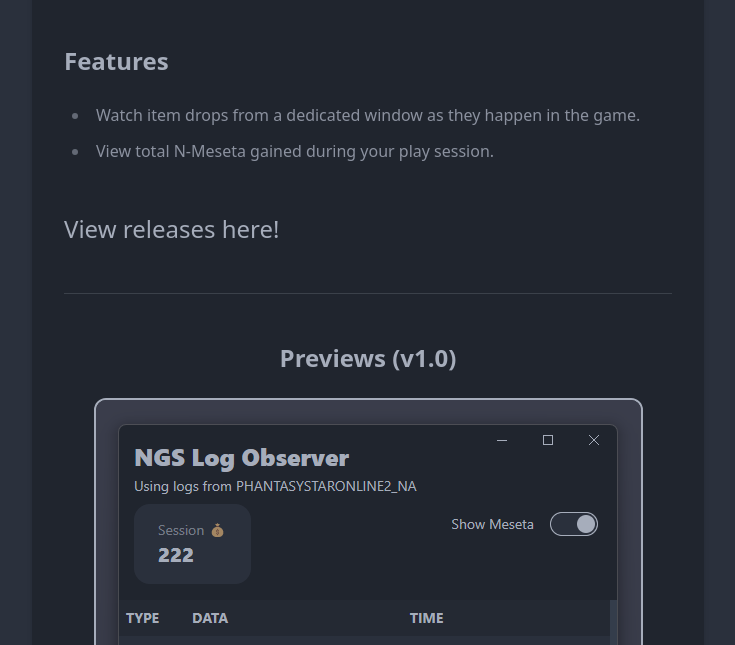
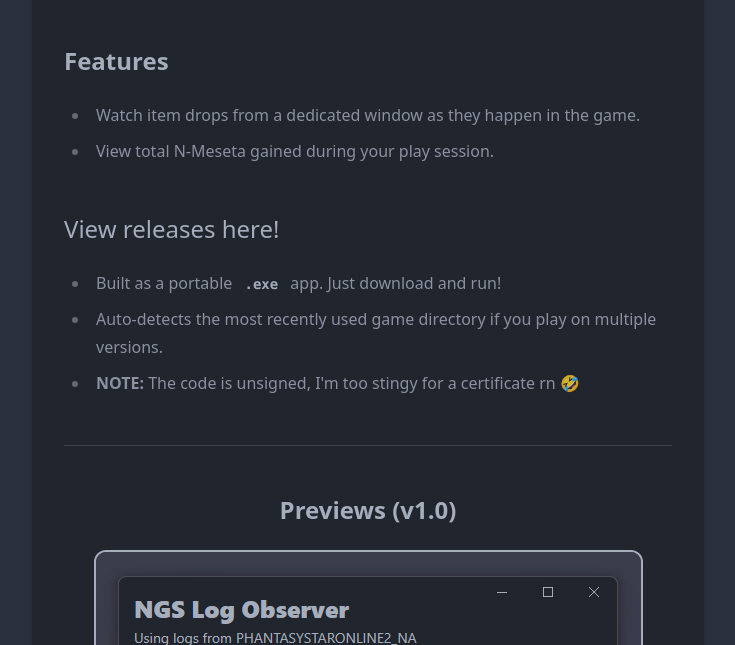
Before and after one commit to jojobii-arks/ngs-log-observer, an Astro site in the folder web/: page / in a window 1280 px wide. Shown: the part 155-800 px from the top of the page, without its empty margins (272-1007 px from the left). Built offline with nearby package versions, Linux system fonts and the light colour scheme; Astro itself is replaced by a stand-in of ours.

Commit message:
change(web): add more details about app

```diff
--- a/web/src/pages/index.astro
+++ b/web/src/pages/index.astro
@@ -4,7 +4,7 @@ import Core from '../components/Core.astro';
 
 <Core>
   <div class="p-8">
-    <div class="max-w-2xl prose mx-auto rounded-lg bg-base-300 p-8 shadow-md">
+    <div class="max-w-2xl prose mx-auto rounded-xl bg-base-300 p-8 shadow-md">
       <header>
         <h1 class="mb-2">NGS Log Observer</h1>
         <p>
@@ -31,6 +31,19 @@ import Core from '../components/Core.astro';
             >View releases here!</a
           >
         </h2>
+        <ul>
+          <li>
+            Built as a portable <code>.exe</code> app. Just download and run!
+          </li>
+          <li>
+            Auto-detects the most recently used game directory if you play on
+            multiple versions.
+          </li>
+          <li>
+            <b>NOTE:</b> The code is unsigned, I'm too stingy for a certificate rn
+            🤣
+          </li>
+        </ul>
       </section>
 
       <hr />
```
